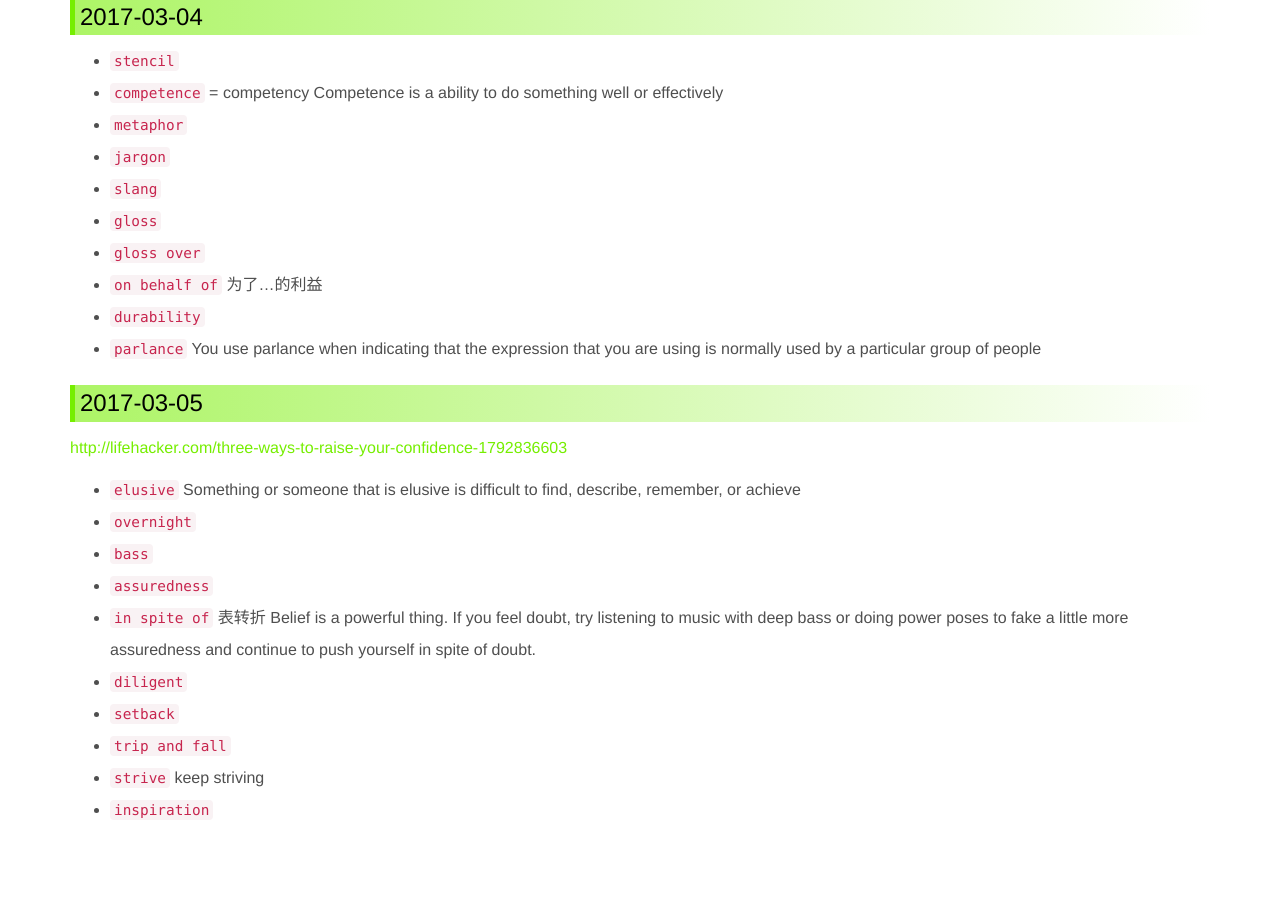
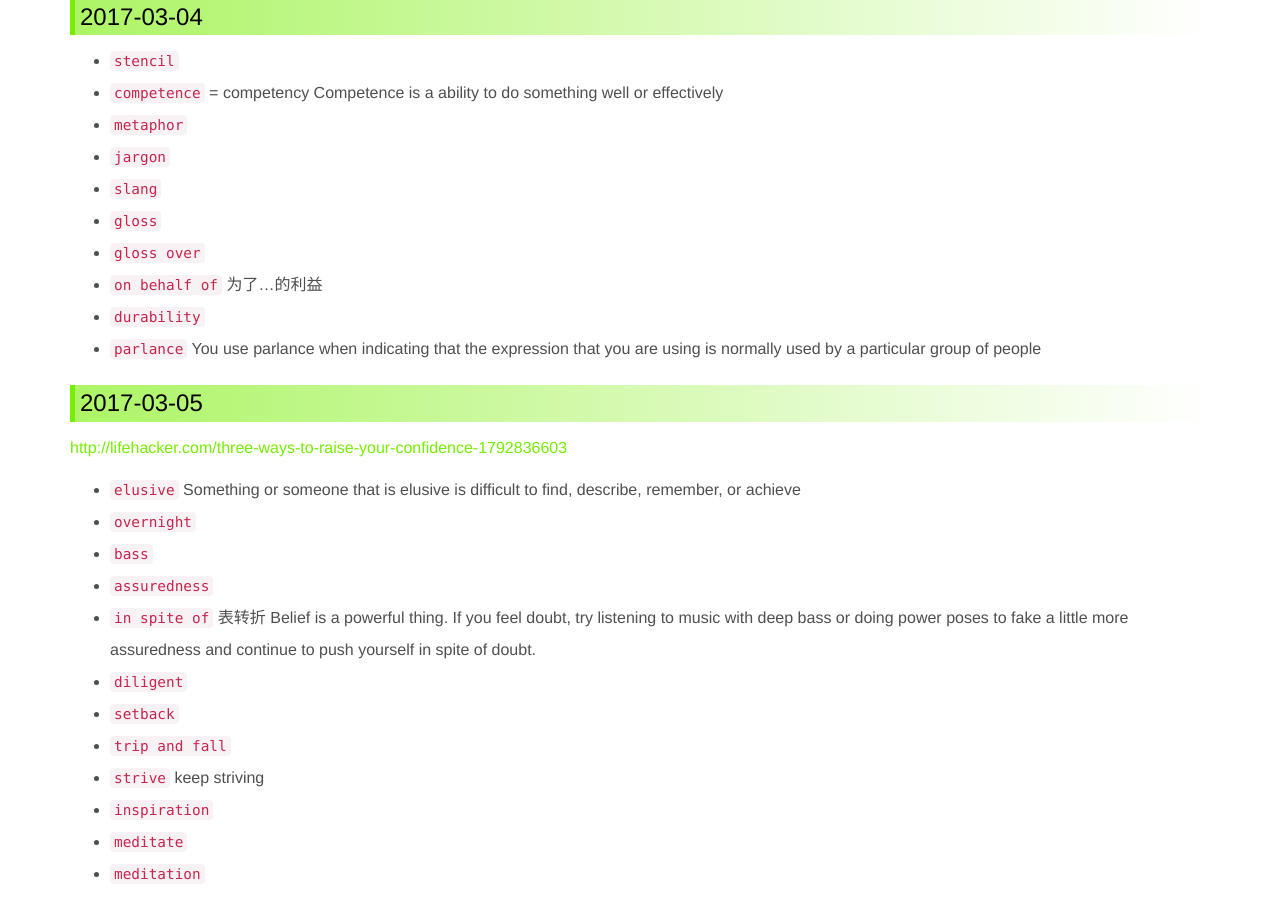
Before and after one commit to ronniewang/ronniewang.github.io, a Jekyll site: the page built from _posts/2017-03-01-willpower-experiment-march.md, in a window 1280 px wide and 900 px high, scrolled down 1925 px. Built offline with Jekyll 4.4.1, drawn with Linux system fonts in a browser that asks for light colours; before the commit the page ends 2761 px from its top, so only the background shows below that.

Commit message:
update files

```diff
--- a/_posts/2017-03-01-willpower-experiment-march.md
+++ b/_posts/2017-03-01-willpower-experiment-march.md
@@ -92,3 +92,5 @@ description: 意志力很宝贵, 用着用着就没了, 有什么办法能提升
 * `trip and fall`
 * `strive` keep striving
 * `inspiration`
+* `meditate`
+* `meditation`
```
